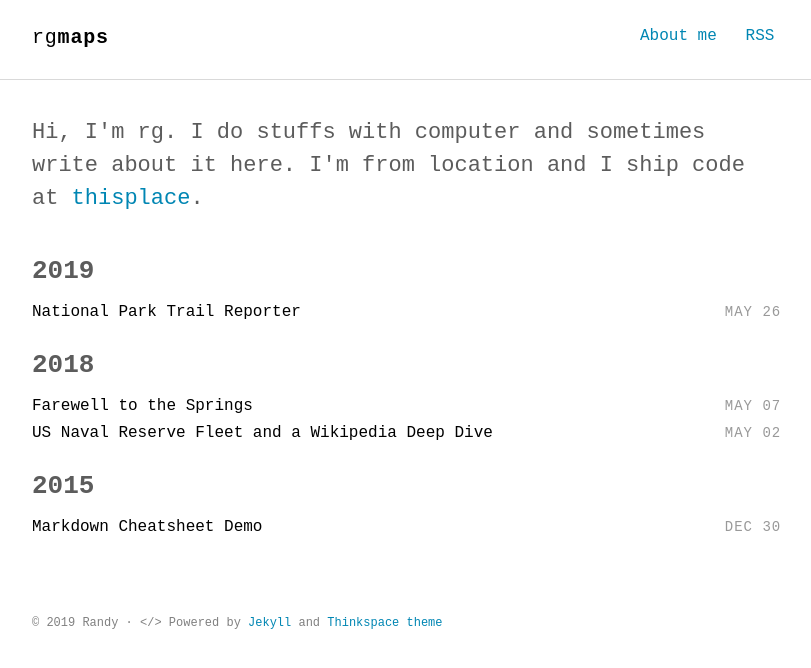
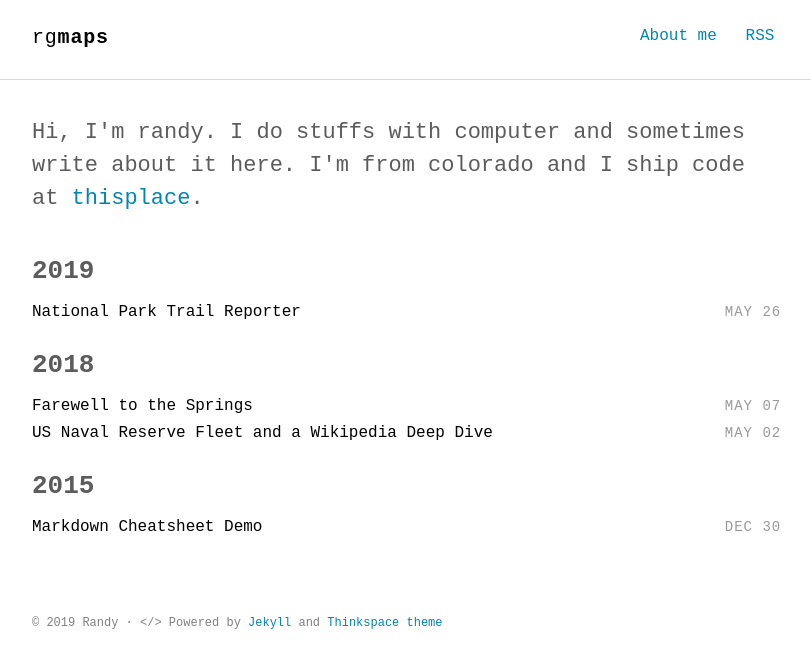
Before and after one commit to rgmaps/rgmaps.github.io, a Jekyll site: the page built from index.html, in a window 1280 px wide. Shown: the top 668 px of the page, without its empty margins (232-1043 px from the left). Built offline with Jekyll 4.4.1, drawn with Linux system fonts in a browser that asks for light colours; some web fonts are replaced.

Commit message:
changed title

```diff
--- a/_includes/intro.html
+++ b/_includes/intro.html
@@ -1,5 +1,5 @@
 <section class="intro">
   <div class="container">
-    <p class="lead">Hi, I'm rg. I do stuffs with computer and sometimes write about it here. I'm from location and I ship code at <a href="#">thisplace</a>.</p>
+    <p class="lead">Hi, I'm randy. I do stuffs with computer and sometimes write about it here. I'm from colorado and I ship code at <a href="#">thisplace</a>.</p>
   </div>
 </section>
```
